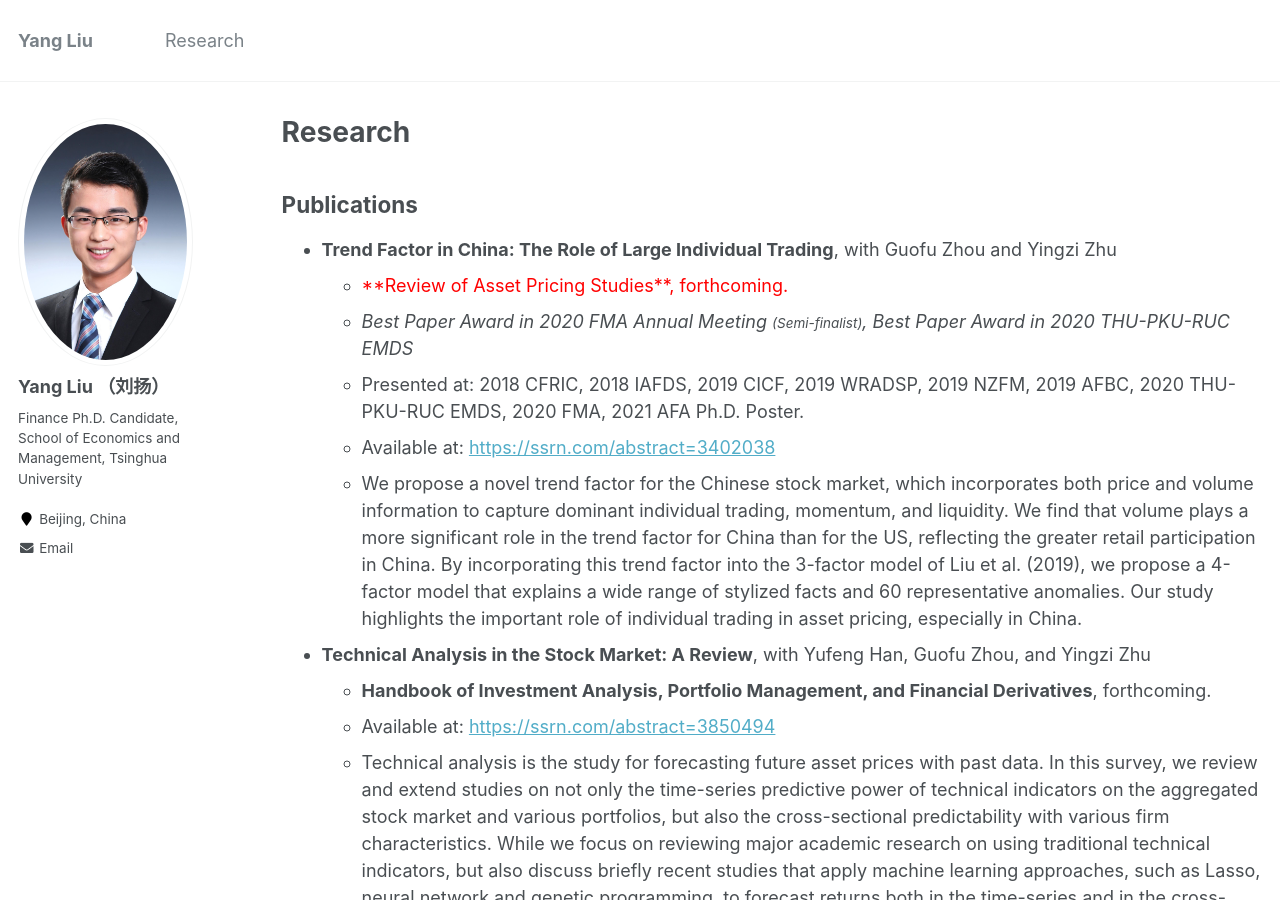
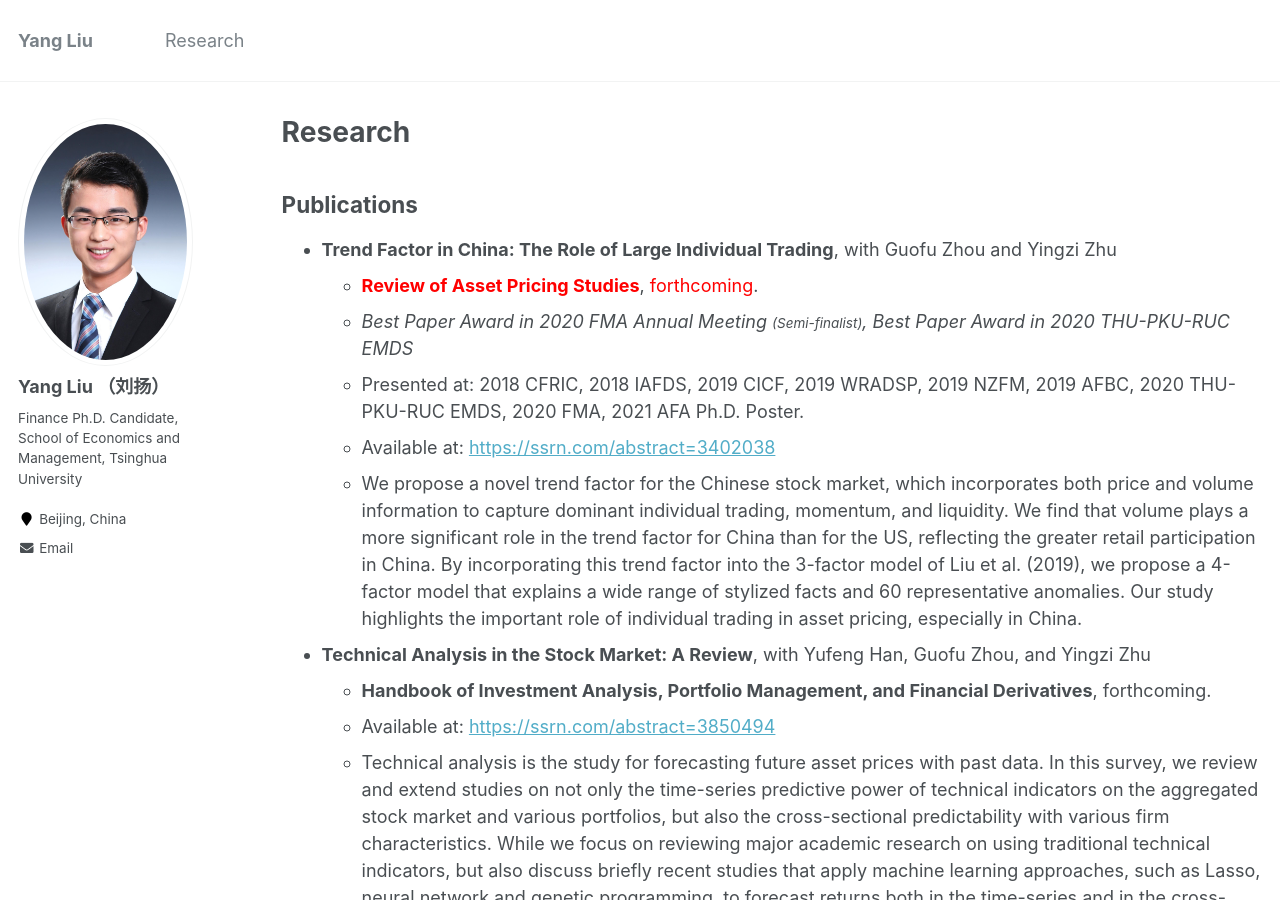
Before and after one commit to yangliu-finance/yangliu-finance.github.io, a Jekyll site: the page built from _pages/research.md, in a window 1280 px wide and 900 px high. Built offline with Jekyll 4.4.1, drawn with Linux system fonts in a browser that asks for light colours.

Commit message:
Update research.md

```diff
--- a/_pages/research.md
+++ b/_pages/research.md
@@ -11,7 +11,7 @@ Publications
 ------
 
 + **Trend Factor in China: The Role of Large Individual Trading**, with Guofu Zhou and Yingzi Zhu
-  + <font color="red">**Review of Asset Pricing Studies**, forthcoming.</font>
+  + **<font color="red">Review of Asset Pricing Studies</font>**, <font color="red">forthcoming</font>.
   + *Best Paper Award in 2020 FMA Annual Meeting <small>(Semi-finalist)</small>, Best Paper Award in 2020 THU-PKU-RUC EMDS*
   + Presented at: 2018 CFRIC, 2018 IAFDS, 2019 CICF, 2019 WRADSP, 2019 NZFM, 2019 AFBC, 2020 THU-PKU-RUC EMDS, 2020 FMA, 2021 AFA Ph.D. Poster.
   + Available at: [https://ssrn.com/abstract=3402038](https://ssrn.com/abstract=3402038)
```
